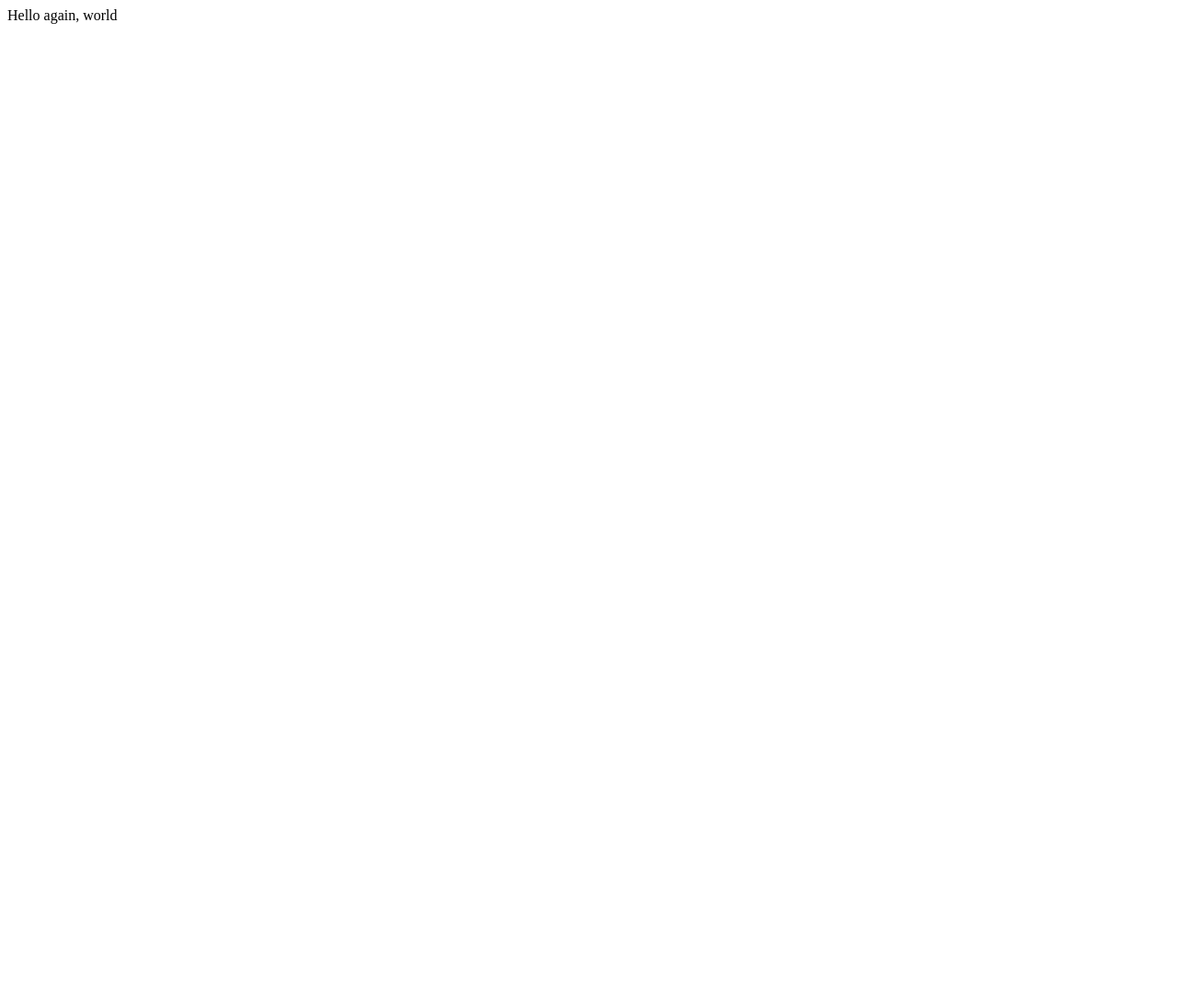
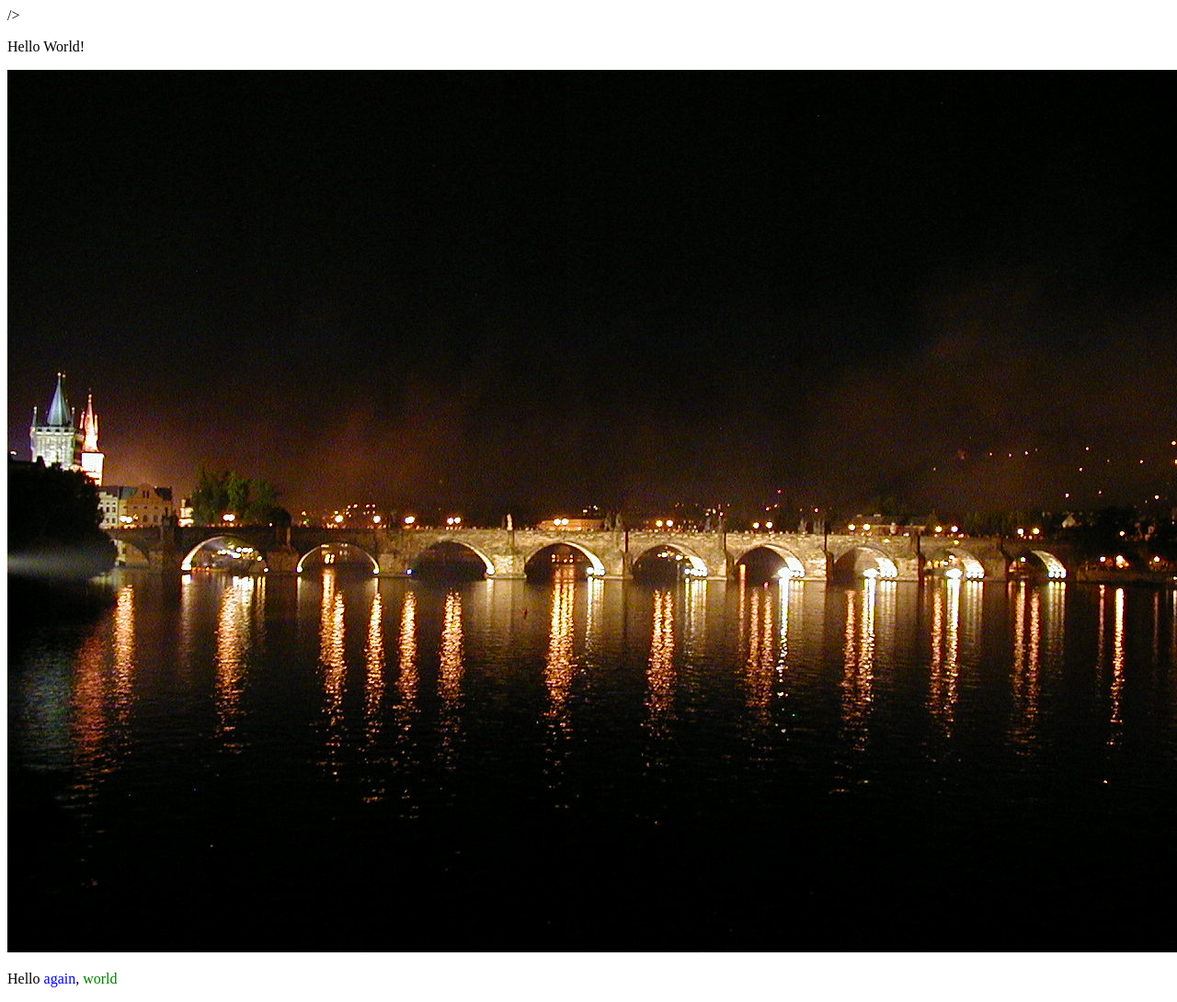
Before and after one commit to jfoxharp/jfoxharp.github.io, a plain HTML site: page index.html in a window 1280 px wide. Shown: the whole page at 92% size. Before the commit the page ends 800 px from the top, so only its background shows below. Drawn offline with Linux system fonts and the light colour scheme.

Commit message:
added picture and style sheet

```diff
--- a/index.html
+++ b/index.html
@@ -1,2 +1,17 @@
+<!DOCTYPE html>
+<html>
+<head>
+    <title>J Foxharp Web Page</title>
+    <!-- link to main stylesheet -->
+    <link rel="stylesheet" type="text/css" href="style.css"> />
+    <style>
+    blah {color:green}
+    </style>
+</head>
+<body>
+<p>Hello World!</p>
+<img src="img_29.jpg" alt="Prague">
+<p>Hello <vwa>again</vwa>, <blah>world</blah></p>
 
-Hello again, world
+</body>
+<html>
--- /dev/null
+++ b/style.css
@@ -0,0 +1 @@
+vwa {color:blue}
```
Also changed, not shown: img_29.jpg (added).
